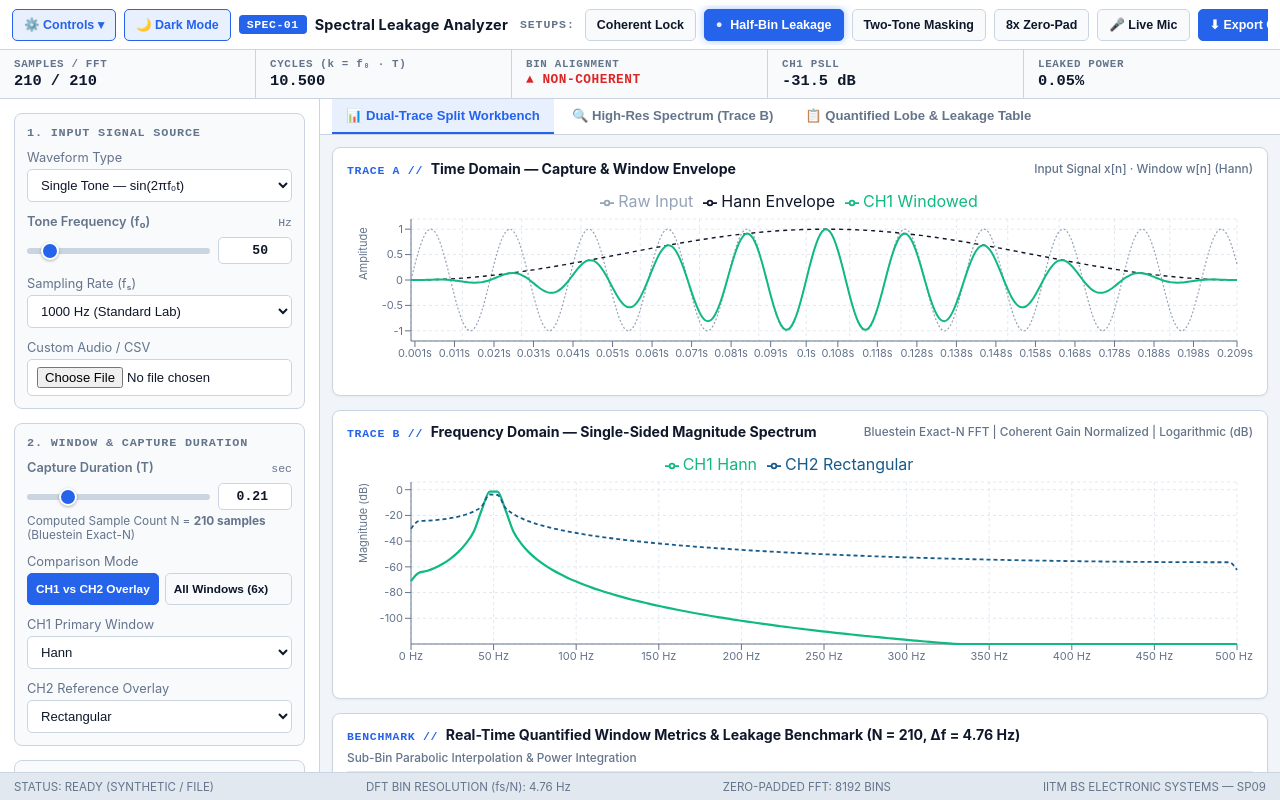
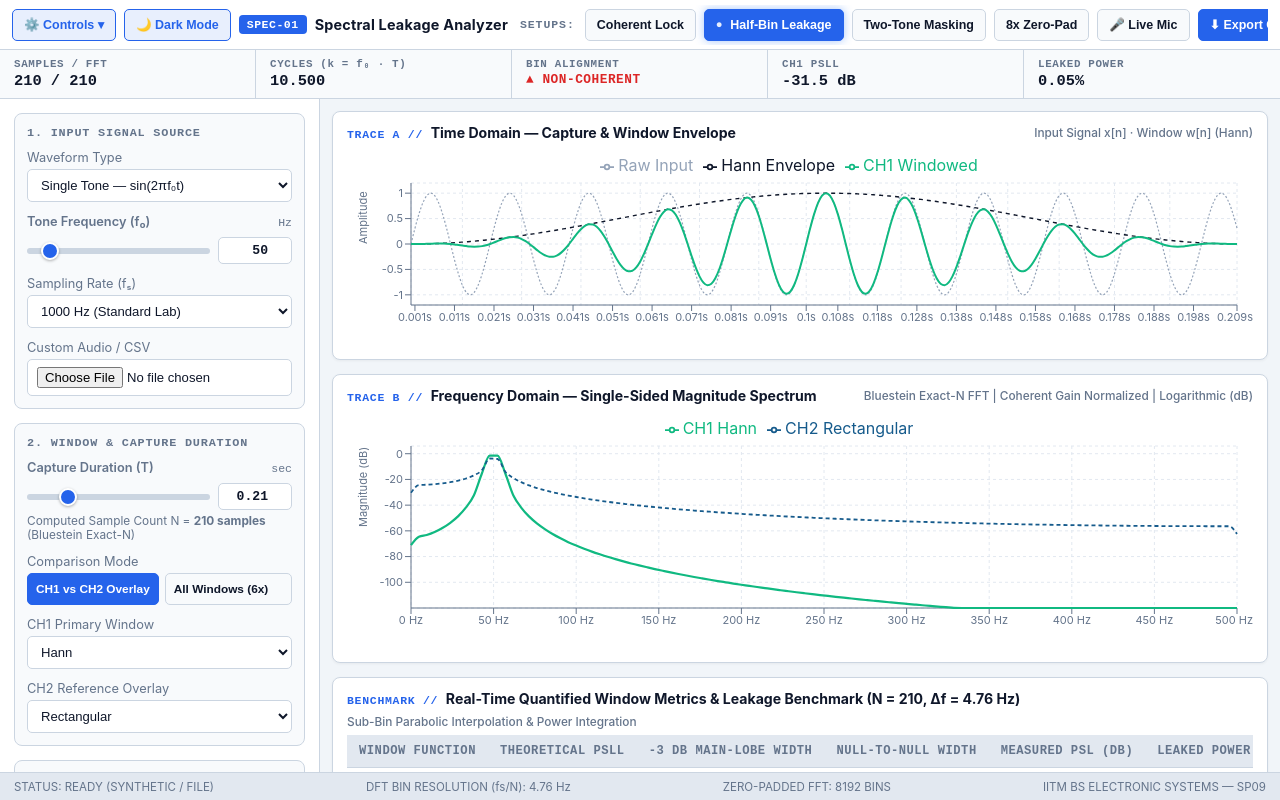
Before and after one commit to sayan2b1/sp09-spectral, a React (Vite) app: page / in a window 1280 px wide. Built offline with nearby package versions, Linux system fonts and the light colour scheme.

Commit message:
refactor(ui): remove redundant view tabs and unify workbench into single-page layout

```diff
--- a/src/App.jsx
+++ b/src/App.jsx
@@ -36,7 +36,6 @@ export default function App() {
         return true;
     });
 
-    const [activeTab, setActiveTab] = useState('workbench'); // 'workbench' | 'spectrum' | 'metrics'
     const [activePreset, setActivePreset] = useState('leakage'); // 'coherent' | 'leakage' | 'twotone' | 'zeropad' | null
 
     // DSP Parameters (matching & extending Ahmad's SPEC-01)
@@ -369,30 +368,7 @@ export default function App() {
                 />
 
                 <main className="viewport">
-                    <div className="tab-bar">
-                        <button
-                            className={`tab-btn ${activeTab === 'workbench' ? 'active' : ''}`}
-                            onClick={() => setActiveTab('workbench')}
-                        >
-                            📊 Dual-Trace Split Workbench
-                        </button>
-                        <button
-                            className={`tab-btn ${activeTab === 'spectrum' ? 'active' : ''}`}
-                            onClick={() => setActiveTab('spectrum')}
-                        >
-                            🔍 High-Res Spectrum (Trace B)
-                        </button>
-                        <button
-                            className={`tab-btn ${activeTab === 'metrics' ? 'active' : ''}`}
-                            onClick={() => setActiveTab('metrics')}
-                        >
-                            📋 Quantified Lobe &amp; Leakage Table
-                        </button>
-                    </div>
-
                     <div className="viewport-content">
-                        {(activeTab === 'workbench' || activeTab === 'spectrum') && (
-                            <>
                         {/* TRACE A: Time Domain Windowing */}
                         <TimeDomainChart
                             timeData={timeData}
@@ -411,18 +387,14 @@ export default function App() {
                             magScale={magScale}
                             theme={theme}
                         />
-                            </>
-                        )}
 
-                        {(activeTab === 'workbench' || activeTab === 'metrics') && (
+                        {/* BENCHMARK TABLE: Real-Time Quantified Window Metrics */}
                         <MetricsTable
                             metricsList={metricsList}
                             N={N}
                             binSpacing={binSpacing}
-                                activeTab={activeTab}
                             theme={theme}
                         />
-                        )}
                     </div>
                 </main>
             </div>
--- a/src/components/MetricsTable.jsx
+++ b/src/components/MetricsTable.jsx
@@ -2,11 +2,11 @@
 import React from 'react';
 import { WINDOW_SPECS, WINDOW_COLORS } from '../dspEngine';
 
-export default function MetricsTable({ metricsList, N, binSpacing, activeTab, theme }) {
+export default function MetricsTable({ metricsList, N, binSpacing, theme }) {
     const isLight = theme === 'light';
 
     return (
-        <div className="chart-card" style={{ flex: activeTab === 'metrics' ? 1 : 'unset', height: 'auto', minHeight: 'auto' }}>
+        <div className="chart-card" style={{ height: 'auto', minHeight: 'auto' }}>
             <div className="chart-header">
                 <div>
                     <span className="bay-id">BENCHMARK // </span>
```
Lines whose indentation alone changed are shown as unchanged.
